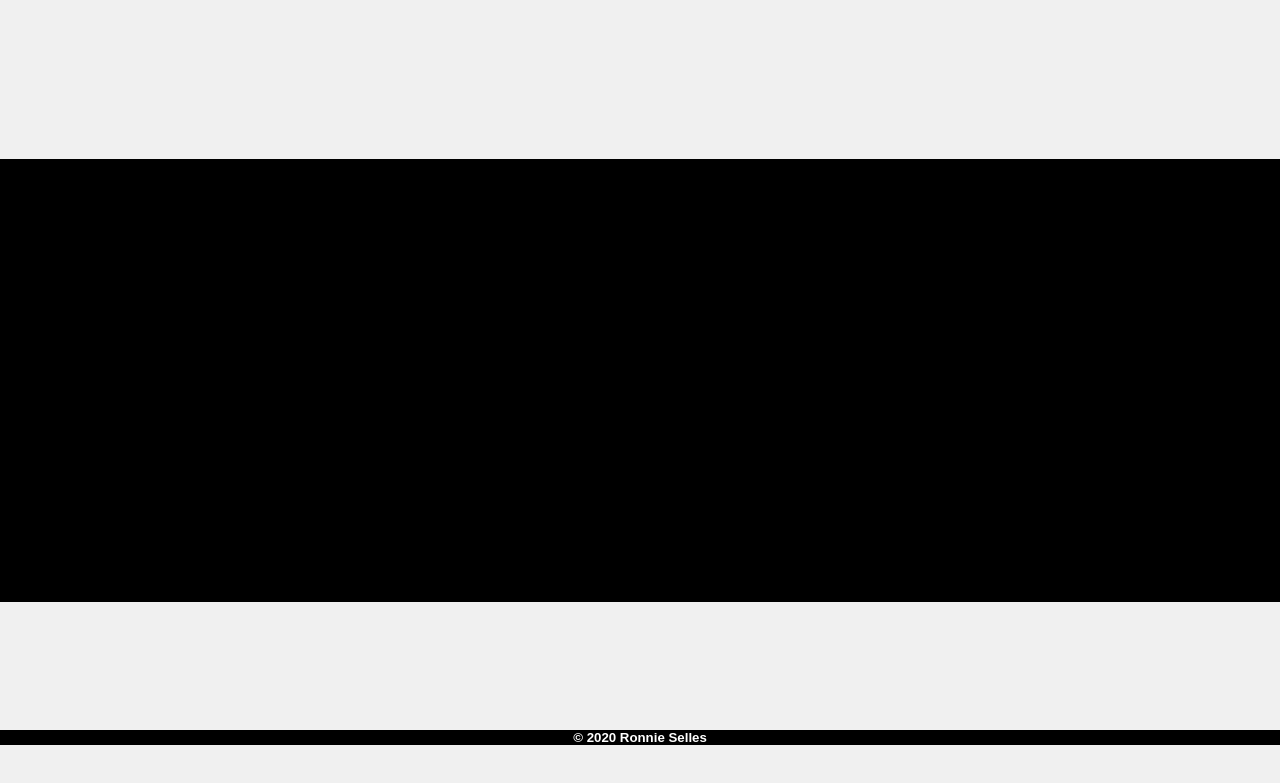
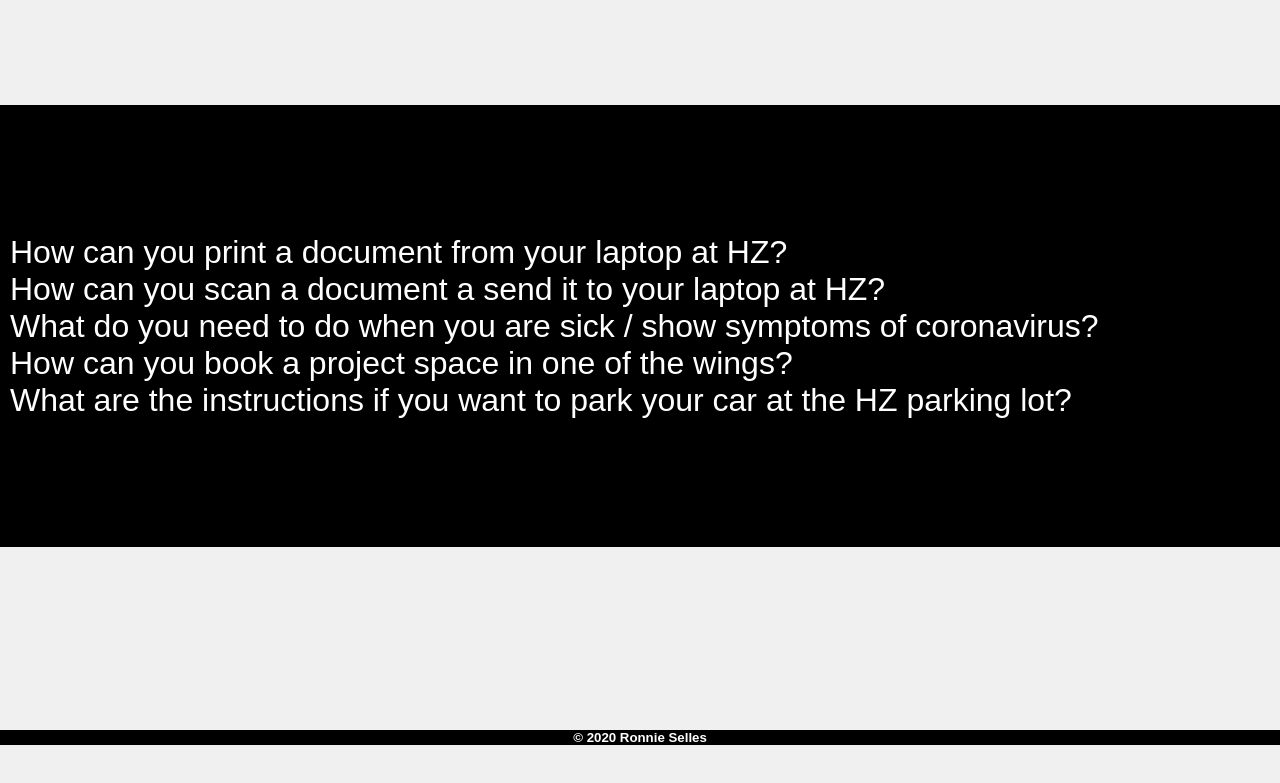
Before and after one commit to RonnieSelles/RonnieSelles.github.io, a plain HTML site: page faq.html in a window 1280 px wide. Shown: the part 55-838 px from the top of the page. Drawn offline with Linux system fonts and the light colour scheme.

```diff
--- a/faq.html
+++ b/faq.html
@@ -21,9 +21,10 @@
         border: 10px solid rgb(0, 0, 0);
         flex: 33%;
         align-content: center;
-        max-width: 33vw;
+        max-width: 100vw;
         max-height: 33vw;
     }
+
 </style>
 
 <body>
@@ -38,9 +39,17 @@
 
     <main>
         <div id="box-container">
-            <div class="box"></div>
-            <div class="box"></div>
-            <div class='box'></div>
+            <div class="box">
+                <ol class='inhoud'>
+                    <li>How can you print a document from your laptop at HZ?</li>
+                    <li>How can you scan a document a send it to your laptop at HZ?</li>
+                    <li>What do you need to do when you are sick / show symptoms of coronavirus?</li>
+                    <li>How can you book a project space in one of the wings?</li>
+                    <li>What are the instructions if you want to park your car at the HZ parking lot?</li>
+                    <li></li>
+                </ol>
+
+            </div>
         </div>
         </div>
     </main>
--- a/styles.css
+++ b/styles.css
@@ -30,8 +30,10 @@
 
 
 nav{
-
+    position: fixed;
+    width: 100%;
     background-color: rgb(0, 0, 0);
+    z-index: 10;
 }
 
 nav li{
@@ -67,3 +69,7 @@
     width:100%;
     padding: 0px;
 }
+
+.inhoud{
+    font-size: 200%;
+}
```
Also changed, not shown: dashboard.html (+4 -2 lines), index.html (+11 -3 lines).
